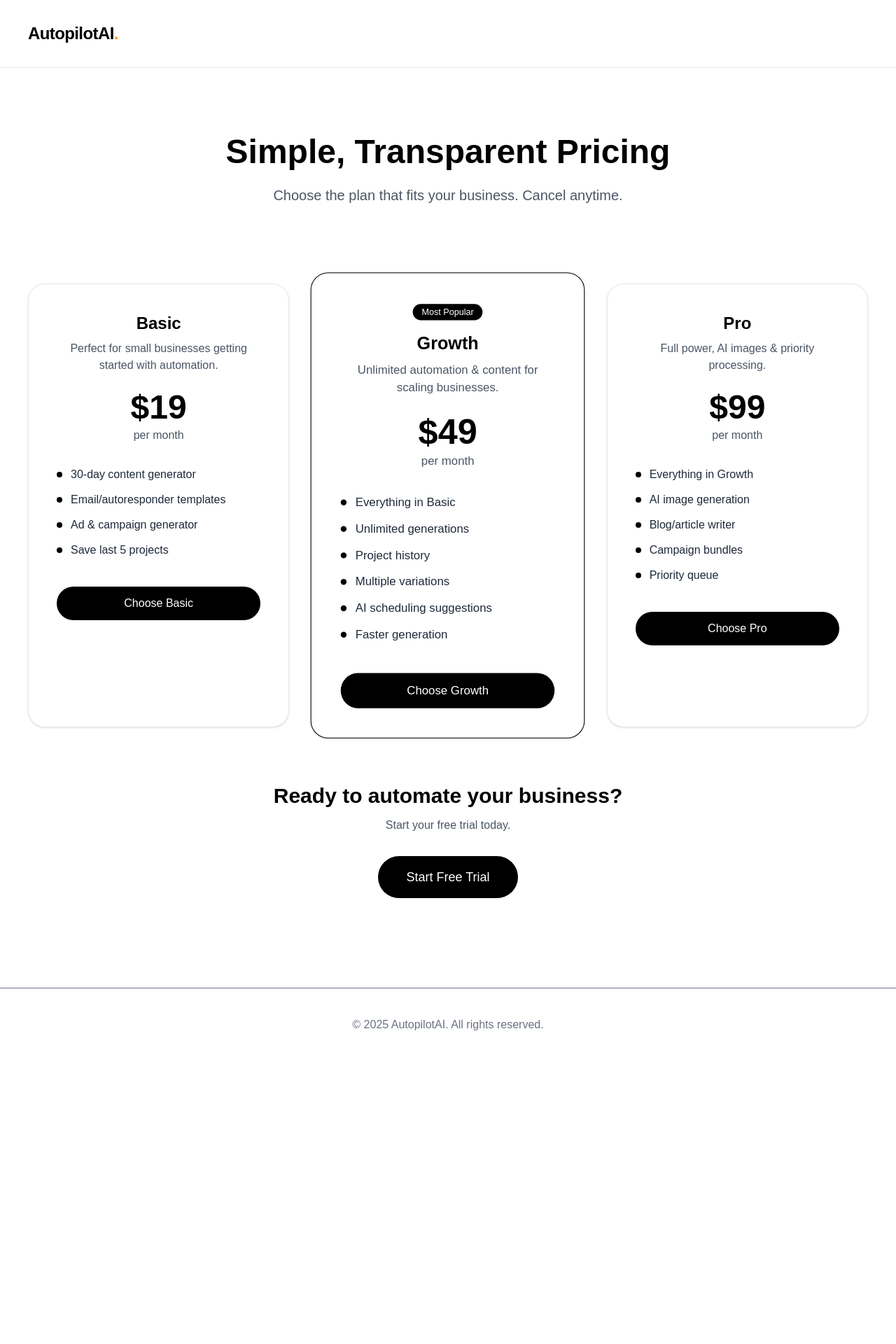
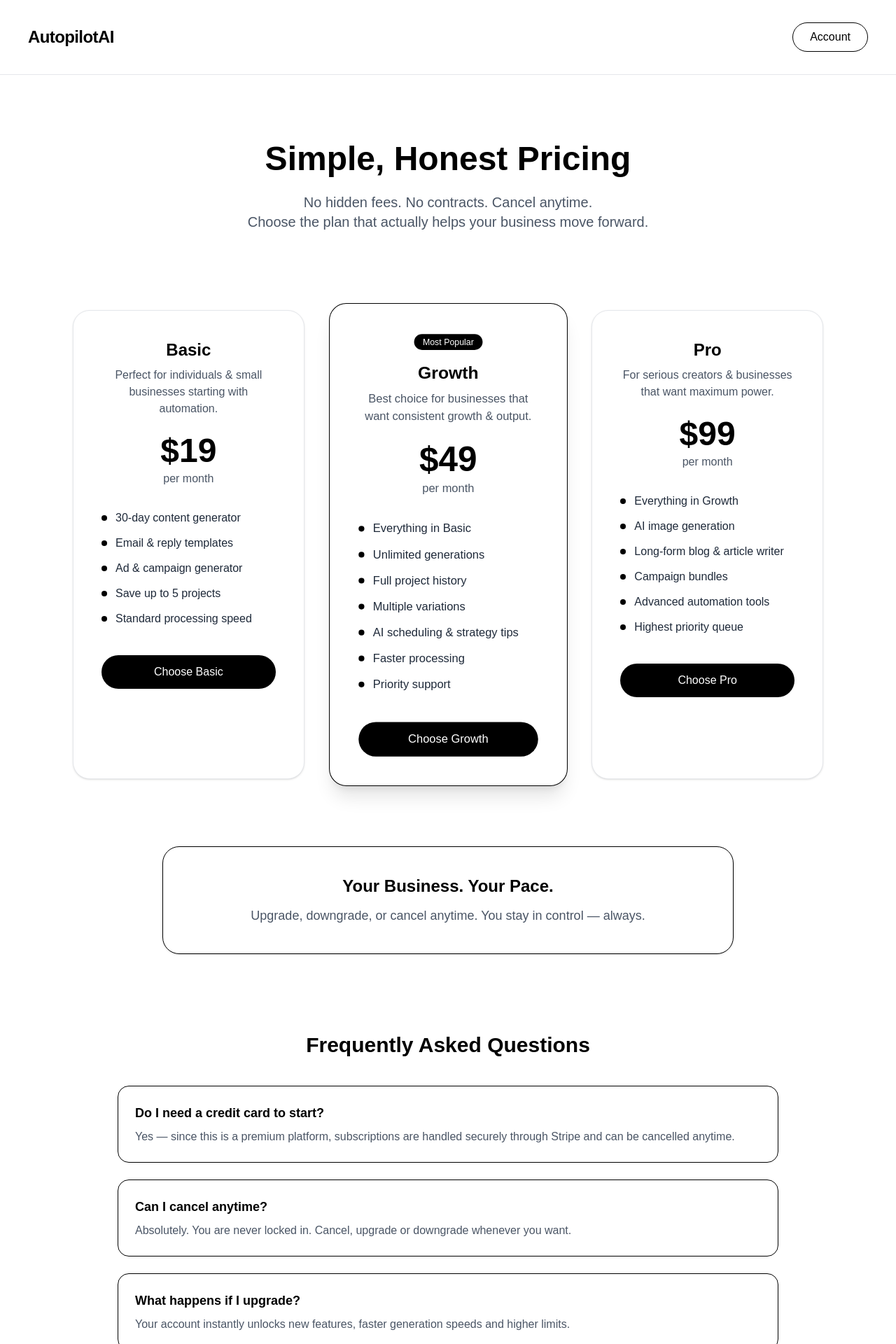
Before and after one commit to Leomessi0101/autopilotai-frontend, a Next.js app: page /pricing in a window 1280 px wide. Shown: the top 1920 px of the page at 70% size. Before the commit the page ends 1516 px from the top, so only its background shows below. Built offline with nearby package versions, Linux system fonts and the light colour scheme.

Commit message:
Added billing page + improved UI

```diff
--- a/app/pricing/page.tsx
+++ b/app/pricing/page.tsx
@@ -47,44 +47,56 @@ export default function PricingPage() {
   return (
     <div className="min-h-screen bg-white text-black">
       {/* HEADER */}
-      <div className="w-full py-8 px-10 border-b border-gray-200">
-        <h1 className="text-2xl font-bold tracking-tight">
-          AutopilotAI<span className="text-amber-500">.</span>
+      <header className="w-full py-8 px-10 border-b border-gray-200 flex justify-between items-center">
+        <h1
+          className="text-2xl font-bold tracking-tight cursor-pointer"
+          onClick={() => (window.location.href = "/")}
+        >
+          AutopilotAI
         </h1>
-      </div>
+        <a
+          href="/login"
+          className="px-6 py-2 border rounded-full hover:border-black transition"
+        >
+          Account
+        </a>
+      </header>
 
       {/* HERO */}
-      <section className="px-10 pt-24 text-center">
+      <section className="px-10 pt-24 text-center max-w-4xl mx-auto">
         <motion.h1
           initial={{ opacity: 0, y: 10 }}
           animate={{ opacity: 1, y: 0 }}
           transition={{ duration: 0.6 }}
           className="text-5xl font-bold"
         >
-          Simple, Transparent Pricing
+          Simple, Honest Pricing
         </motion.h1>
 
         <motion.p
           initial={{ opacity: 0 }}
           animate={{ opacity: 1 }}
           transition={{ delay: 0.3 }}
-          className="mt-6 text-xl text-gray-600 max-w-3xl mx-auto"
+          className="mt-6 text-xl text-gray-600"
         >
-          Choose the plan that fits your business. Cancel anytime.
+          No hidden fees. No contracts. Cancel anytime.
+          <br />
+          Choose the plan that actually helps your business move forward.
         </motion.p>
       </section>
 
-      {/* PRICING CARDS */}
-      <section className="mt-28 px-10 grid grid-cols-1 md:grid-cols-3 gap-10">
+      {/* PRICING GRID */}
+      <section className="mt-28 px-10 grid grid-cols-1 md:grid-cols-3 gap-10 max-w-6xl mx-auto">
         <PriceCard
           plan="Basic"
           price="19"
-          desc="Perfect for small businesses getting started with automation."
+          desc="Perfect for individuals & small businesses starting with automation."
           features={[
             "30-day content generator",
-            "Email/autoresponder templates",
+            "Email & reply templates",
             "Ad & campaign generator",
-            "Save last 5 projects",
+            "Save up to 5 projects",
+            "Standard processing speed",
           ]}
           current={user?.subscription_plan === "basic"}
           onChoose={() => handleSubscribe("basic")}
@@ -94,14 +106,15 @@ export default function PricingPage() {
           plan="Growth"
           price="49"
           highlight
-          desc="Unlimited automation & content for scaling businesses."
+          desc="Best choice for businesses that want consistent growth & output."
           features={[
             "Everything in Basic",
             "Unlimited generations",
-            "Project history",
+            "Full project history",
             "Multiple variations",
-            "AI scheduling suggestions",
-            "Faster generation",
+            "AI scheduling & strategy tips",
+            "Faster processing",
+            "Priority support",
           ]}
           current={user?.subscription_plan === "growth"}
           onChoose={() => handleSubscribe("growth")}
@@ -110,44 +123,80 @@ export default function PricingPage() {
         <PriceCard
           plan="Pro"
           price="99"
-          desc="Full power, AI images & priority processing."
+          desc="For serious creators & businesses that want maximum power."
           features={[
             "Everything in Growth",
             "AI image generation",
-            "Blog/article writer",
+            "Long-form blog & article writer",
             "Campaign bundles",
-            "Priority queue",
+            "Advanced automation tools",
+            "Highest priority queue",
           ]}
           current={user?.subscription_plan === "pro"}
           onChoose={() => handleSubscribe("pro")}
         />
       </section>
 
-      {/* CTA — ONLY FOR NOT LOGGED IN USERS */}
+      {/* GUARANTEE */}
+      <section className="mt-24 px-10 max-w-4xl mx-auto text-center">
+        <div className="border rounded-3xl p-10 shadow-sm bg-white">
+          <h3 className="text-2xl font-bold">Your Business. Your Pace.</h3>
+          <p className="text-gray-600 mt-3 text-lg">
+            Upgrade, downgrade, or cancel anytime.
+            You stay in control — always.
+          </p>
+        </div>
+      </section>
+
+      {/* FAQ */}
+      <section className="mt-28 px-10 max-w-5xl mx-auto pb-28">
+        <h2 className="text-3xl font-bold text-center mb-10">
+          Frequently Asked Questions
+        </h2>
+
+        <div className="space-y-6">
+          <Faq q="Do I need a credit card to start?"
+               a="Yes — since this is a premium platform, subscriptions are handled securely through Stripe and can be cancelled anytime." />
+
+          <Faq q="Can I cancel anytime?"
+               a="Absolutely. You are never locked in. Cancel, upgrade or downgrade whenever you want." />
+
+          <Faq q="What happens if I upgrade?"
+               a="Your account instantly unlocks new features, faster generation speeds and higher limits." />
+
+          <Faq q="Is my data secure?"
+               a="Yes. Your content, prompts and account information stay private and secure." />
+        </div>
+      </section>
+
+      {/* CTA FOR LOGGED OUT USERS */}
       {!isLoggedIn && (
-        <div className="mt-20 text-center pb-32">
+        <div className="text-center pb-20">
           <h2 className="text-3xl font-bold">
-            Ready to automate your business?
+            Ready to put your business on Autopilot?
           </h2>
           <p className="text-gray-600 mt-3">
-            Start your free trial today.
+            Join the next generation of AI-powered businesses today.
           </p>
 
           <a
             href="/register"
             className="inline-block mt-8 px-10 py-4 bg-black text-white rounded-full text-lg hover:bg-gray-900 transition"
           >
-            Start Free Trial
+            Get Started
           </a>
         </div>
       )}
 
+      {/* FOOTER */}
       <footer className="border-t py-10 text-center text-gray-500">
         © 2025 AutopilotAI. All rights reserved.
       </footer>
     </div>
   );
 }
+
+/* ---------- COMPONENTS ---------- */
 
 function PriceCard({
   plan,
@@ -164,8 +213,8 @@ function PriceCard({
       whileInView={{ opacity: 1, y: 0 }}
       transition={{ duration: 0.5 }}
       viewport={{ once: true }}
-      className={`p-10 rounded-3xl border shadow-sm bg-white text-center ${
-        highlight ? "border-black shadow-lg scale-105" : "border-gray-200"
+      className={`p-10 rounded-3xl border text-center bg-white shadow-sm ${
+        highlight ? "border-black shadow-xl scale-[1.03]" : "border-gray-200"
       }`}
     >
       {highlight && (
@@ -206,3 +255,12 @@ function PriceCard({
     </motion.div>
   );
 }
+
+function Faq({ q, a }: any) {
+  return (
+    <div className="border rounded-2xl p-6 bg-white">
+      <h4 className="text-lg font-bold">{q}</h4>
+      <p className="text-gray-600 mt-2">{a}</p>
+    </div>
+  );
+}
```
Also changed, not shown: app/dashboard/page.tsx (+20 -20 lines), app/dashboard/work/page.tsx (+140 -21 lines).
